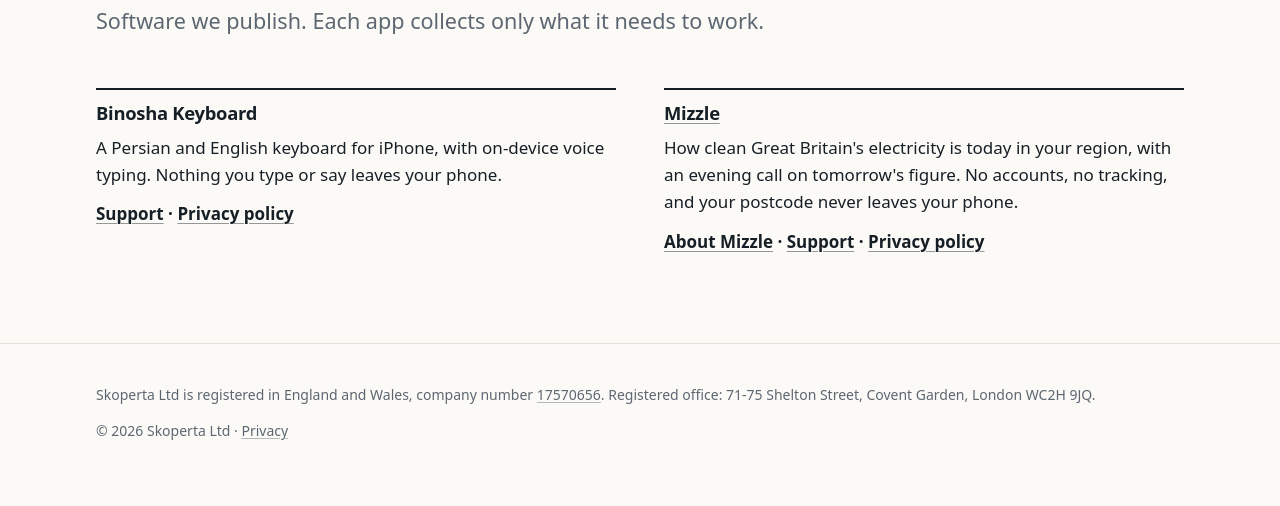
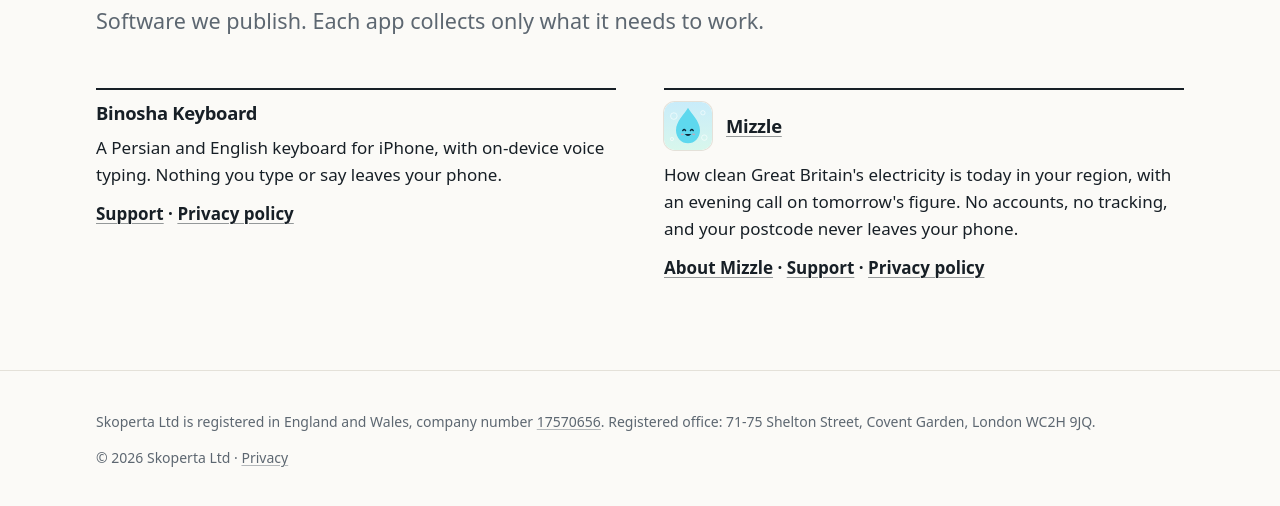
Before and after one commit to Skoperta/skoperta.github.io, a plain HTML site: page apps/index.html in a window 1280 px wide. Shown: the part 296-802 px from the top of the page. Drawn offline with Linux system fonts and the light colour scheme.

Commit message:
Refresh Mizzle screenshots for the new tab bar and add the icon to the apps card
Today, onboarding, dark Grid, Play (call.webp) and widget images now come
from the latest 6.9" App Store capture, showing the Today / Play / Grid /
Trends tab bar. Alt text for the Grid, Play and widget shots matches the
new captures. The Mizzle card on the apps page shows the app icon beside
its name, below the card rule so the cards stay aligned.

Co-Authored-By: Claude Opus 5.5 <noreply@anthropic.com>

```diff
--- a/apps/index.html
+++ b/apps/index.html
@@ -49,7 +49,7 @@
         <p class="app-links"><a href="/apps/binosha-keyboard/support/">Support</a> · <a href="/apps/binosha-keyboard/privacy/">Privacy policy</a></p>
       </article>
       <article>
-        <h3><a href="/apps/mizzle/">Mizzle</a></h3>
+        <h3 class="app-title"><img class="app-icon" src="/apps/mizzle/images/icon.svg" alt="" width="88" height="88"><a href="/apps/mizzle/">Mizzle</a></h3>
         <p>How clean Great Britain's electricity is today in your region, with an evening call on tomorrow's figure. No accounts, no tracking, and your postcode never leaves your phone.</p>
         <p class="app-links"><a href="/apps/mizzle/">About Mizzle</a> · <a href="/apps/mizzle/support/">Support</a> · <a href="/apps/mizzle/privacy/">Privacy policy</a></p>
       </article>
--- a/assets/css/style.css
+++ b/assets/css/style.css
@@ -299,6 +299,17 @@ address { font-style: normal; }
   box-shadow: 0 0 0 1px var(--line);
 }
 
+.app-title {
+  display: flex;
+  align-items: center;
+  gap: 0.875rem;
+}
+.app-title .app-icon {
+  width: 3rem;
+  height: 3rem;
+  margin: 0;
+}
+
 .shot { margin: 0; max-width: 19rem; }
 .shot img {
   width: 100%;
```
Also changed, not shown: apps/mizzle/index.html (+3 -3 lines), apps/mizzle/images/call.webp, apps/mizzle/images/dark-grid.webp, apps/mizzle/images/onboarding.webp, apps/mizzle/images/today.webp, apps/mizzle/images/widget.webp.
